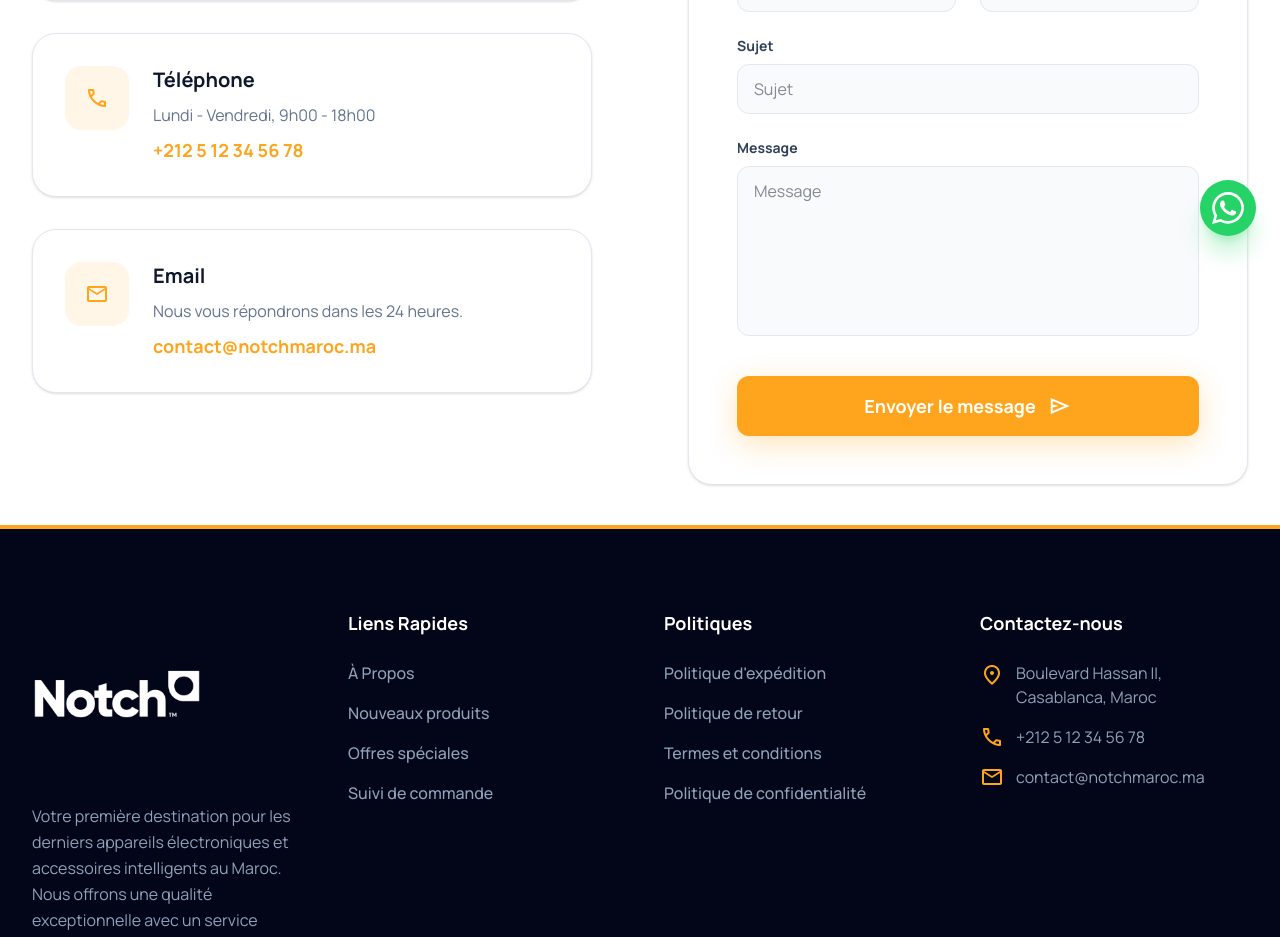
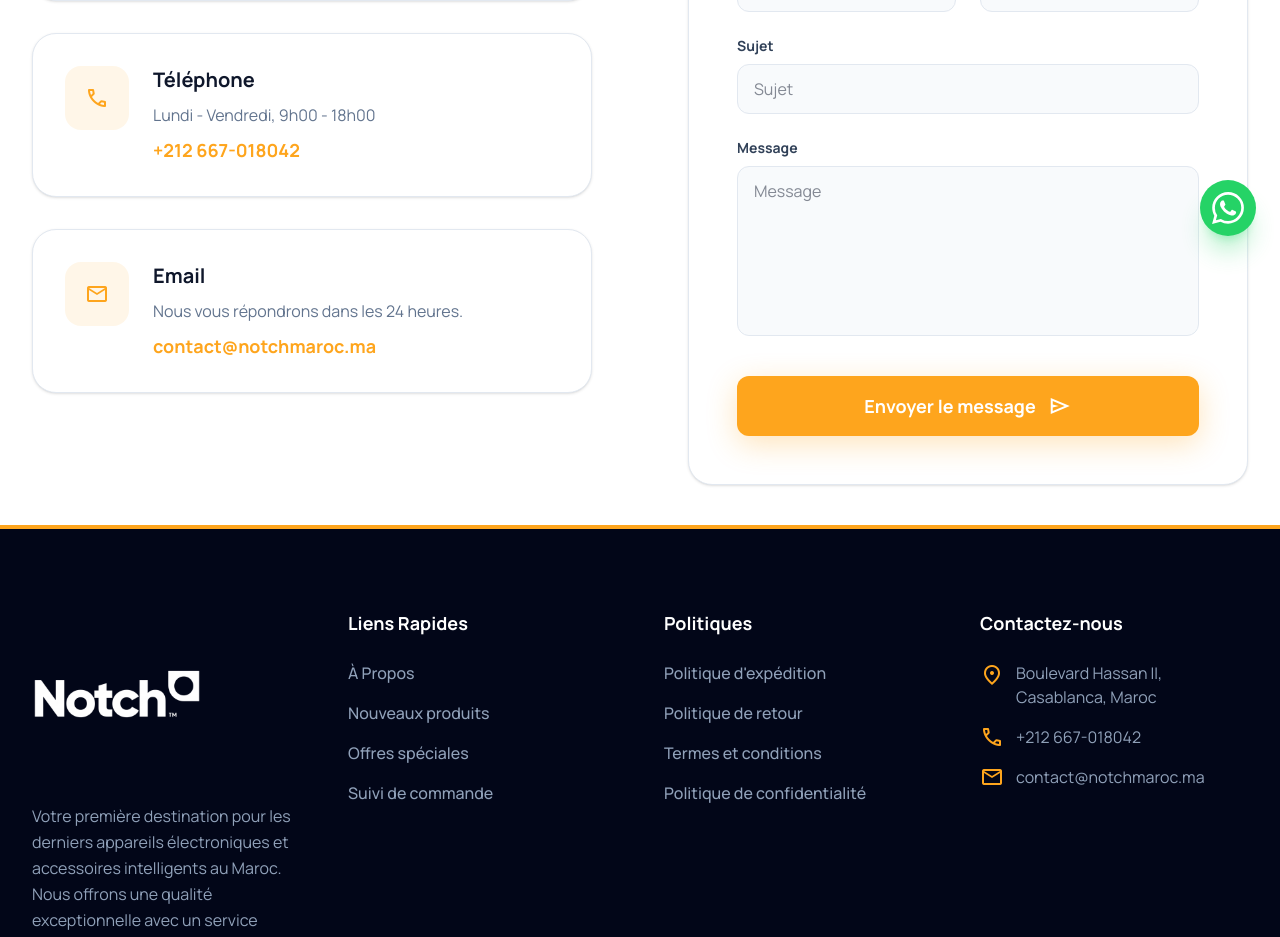
Before and after one commit to Lcd-yomax/notch-store, a Next.js app: page /contact in a window 1280 px wide. Shown: the part 540-1477 px from the top of the page. Built offline with nearby package versions, Linux system fonts and the light colour scheme; no server answers; the database is empty.

Commit message:
feat: implement contact page with Web3Forms integration and add Footer and WhatsAppButton components

```diff
--- a/app/contact/page.tsx
+++ b/app/contact/page.tsx
@@ -84,7 +84,7 @@ export default function Contact() {
                   <p className="text-slate-500 dark:text-slate-400 leading-relaxed mb-2">
                     Lundi - Vendredi, 9h00 - 18h00
                   </p>
-                  <a href="tel:+212512345678" className="text-lg font-bold text-primary hover:underline" dir="ltr">+212 5 12 34 56 78</a>
+                  <a href="tel:+212667018042" className="text-lg font-bold text-primary hover:underline" dir="ltr">+212 667-018042</a>
                 </div>
               </div>
 
--- a/components/Footer.tsx
+++ b/components/Footer.tsx
@@ -64,7 +64,7 @@ export default function Footer() {
               </li>
               <li className="flex items-center gap-3 text-slate-400">
                 <span className="material-symbols-outlined text-primary">call</span>
-                <span dir="ltr">+212 5 12 34 56 78</span>
+                <span dir="ltr">+212 667-018042</span>
               </li>
               <li className="flex items-center gap-3 text-slate-400">
                 <span className="material-symbols-outlined text-primary">mail</span>
--- a/components/WhatsAppButton.tsx
+++ b/components/WhatsAppButton.tsx
@@ -3,7 +3,7 @@
 import React from 'react';
 
 export default function WhatsAppButton() {
-  const phoneNumber = '212512345678';
+  const phoneNumber = '212667018042';
   const message = 'Bonjour, je vous contacte depuis votre site web.';
 
   const whatsappUrl = `https://wa.me/${phoneNumber}?text=${encodeURIComponent(message)}`;
```
